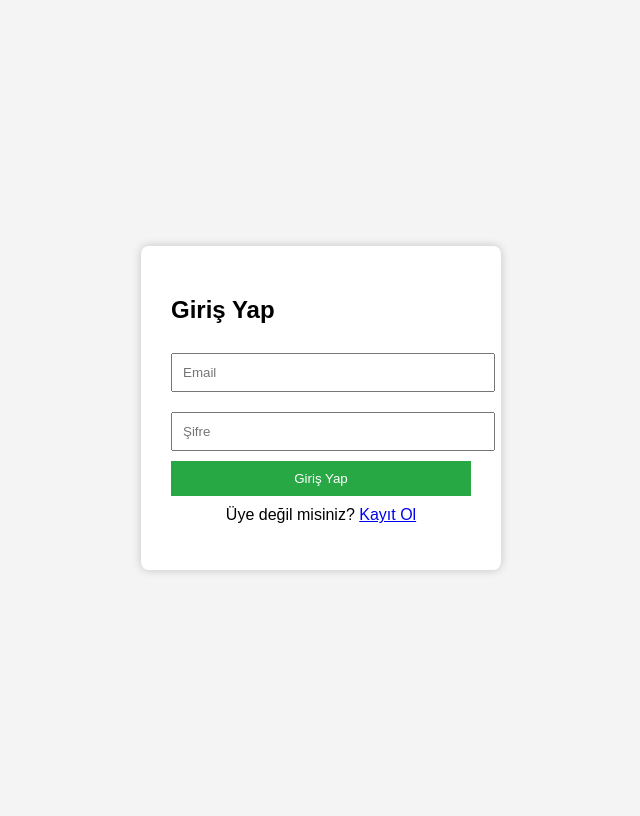
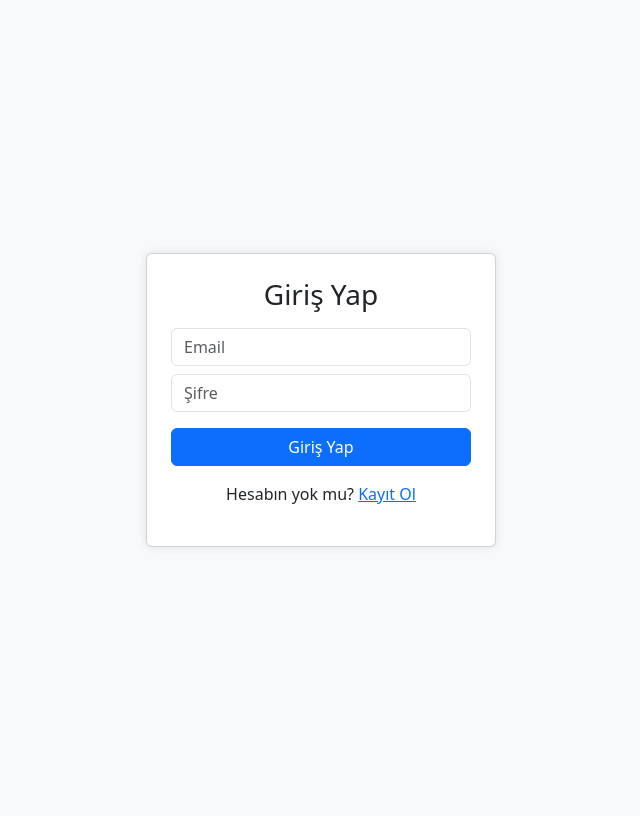
Before and after one commit to KesapliEmir/futbol_haberleri, a PHP site: page /futbol_haberleri/login.php in a window 1280 px wide. Shown: the whole page, without its empty margins (319-959 px from the left). After the commit the page ends 547 px from the top, so only its background shows below. Run offline with PHP 8.4, Linux system fonts and the light colour scheme.

Commit message:
login.php

```diff
--- a/login.php
+++ b/login.php
@@ -2,50 +2,85 @@
 session_start();
 require 'db.php';
 
-if(isset($_POST['login'])) {
-    $email = $_POST['email'];
-    $password = $_POST['password'];
+$error = '';
 
-    $stmt = $conn->prepare("SELECT * FROM users WHERE email = ?");
-    $stmt->bind_param("s", $email);
+if (isset($_POST['login'])) {
+    $mail = trim($_POST['mail']);
+    $sifre = trim($_POST['sifre']);
+
+    // Kullanıcıyı mail ile çek
+    $stmt = $conn->prepare("SELECT id, isim, mail, sifre FROM uye WHERE mail = ?");
+    $stmt->bind_param("s", $mail);
     $stmt->execute();
-    $result = $stmt->get_result();
+    $stmt->store_result();
+    $stmt->bind_result($id, $isim, $email_db, $sifre_db);
 
-    if($row = $result->fetch_assoc()){
-        if(password_verify($password, $row['password'])){
-            $_SESSION['kullanici'] = $row['username'];
-            $_SESSION['user_id'] = $row['id'];  // bu çok önemli!
-            header("Location: index.php"); // forum sayfası
+    if ($stmt->num_rows > 0) {
+        $stmt->fetch();
+
+        // Düz metin şifre kontrolü (istersen ileride password_hash'e geçebiliriz)
+        if ($sifre === $sifre_db) {
+
+            // ✅ Kullanıcıyı dizi şeklinde session'a kaydediyoruz
+            $_SESSION['kullanici'] = [
+                'id' => $id,
+                'username' => $isim,
+                'email' => $email_db
+            ];
+
+            header("Location: index.php");
             exit;
+
         } else {
-            echo "Şifre yanlış";
+            $error = "Email veya şifre yanlış.";
         }
     } else {
-        echo "Kullanıcı bulunamadı";
+        $error = "Email veya şifre yanlış.";
     }
 }
 ?>
 
 <!DOCTYPE html>
-<html>
+<html lang="tr">
 <head>
-    <title>Giriş Yap</title>
-    <style>
-        body { font-family: Arial; display:flex; justify-content:center; align-items:center; height:100vh; background:#f4f4f4; }
-        form { background:#fff; padding:30px; border-radius:8px; box-shadow:0 0 10px rgba(0,0,0,0.2); width:300px; }
-        input { width:100%; padding:10px; margin:10px 0; }
-        button { width:100%; padding:10px; background:#28a745; color:#fff; border:none; cursor:pointer; }
-        .message { color:red; margin-bottom:10px; }
-    </style>
+<meta charset="UTF-8">
+<title>Giriş Yap</title>
+<link href="assets/vendor/bootstrap/css/bootstrap.min.css" rel="stylesheet">
+<style>
+body {
+    height: 100vh;
+    display: flex;
+    justify-content: center;
+    align-items: center;
+    background: #f8f9fa;
+}
+.card {
+    width: 350px;
+    box-shadow: 0 0 10px rgba(0,0,0,0.1);
+}
+</style>
 </head>
 <body>
-    <form method="POST" action="">
-        <h2>Giriş Yap</h2>
-        <?php if(isset($error)) echo "<div class='message'>$error</div>"; ?>
-        <input type="email" name="email" placeholder="Email" required>
-        <input type="password" name="password" placeholder="Şifre" required>
-        <button type="submit" name="login">Giriş Yap</button>
-        <p style="text-align:center;margin-top:10px;">Üye değil misiniz? <a href="register.php">Kayıt Ol</a></p>
+<div class="card p-4">
+    <h3 class="mb-3 text-center">Giriş Yap</h3>
+
+    <?php if($error): ?>
+        <div class="alert alert-danger"><?= htmlspecialchars($error, ENT_QUOTES, 'UTF-8'); ?></div>
+    <?php endif; ?>
+
+    <form action="" method="post">
+        <div class="mb-2">
+            <input type="email" name="mail" class="form-control" placeholder="Email" required>
+        </div>
+        <div class="mb-3">
+            <input type="password" name="sifre" class="form-control" placeholder="Şifre" required>
+        </div>
+        <button type="submit" name="login" class="btn btn-primary w-100">Giriş Yap</button>
     </form>
+
+    <p class="mt-3 text-center">
+        Hesabın yok mu? <a href="register.php">Kayıt Ol</a>
+    </p>
+</div>
 </body>
 </html>
```
